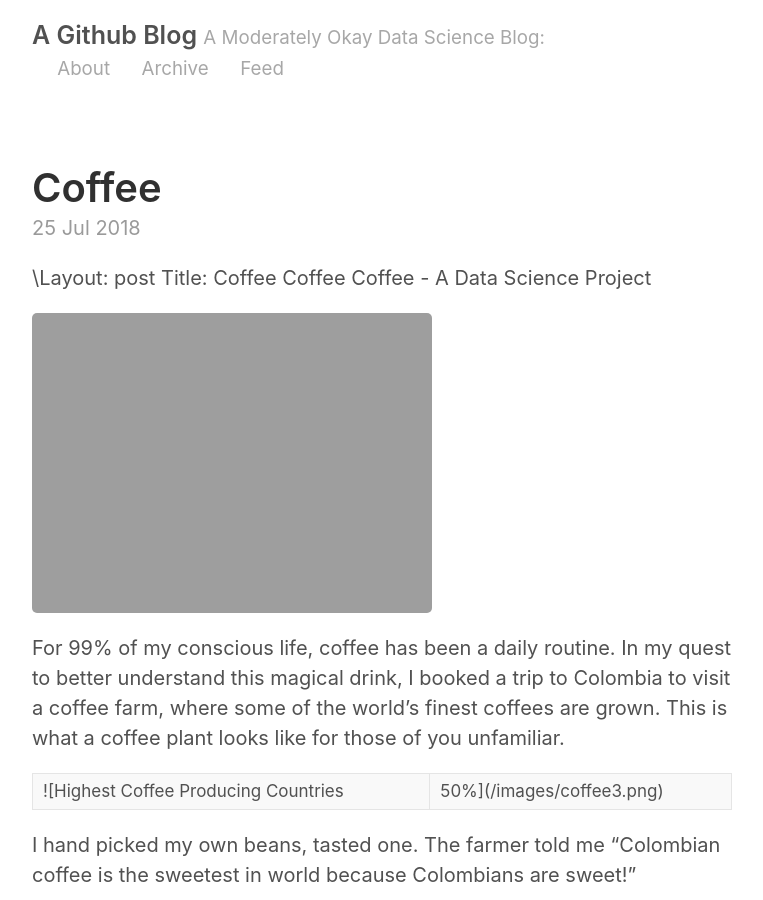
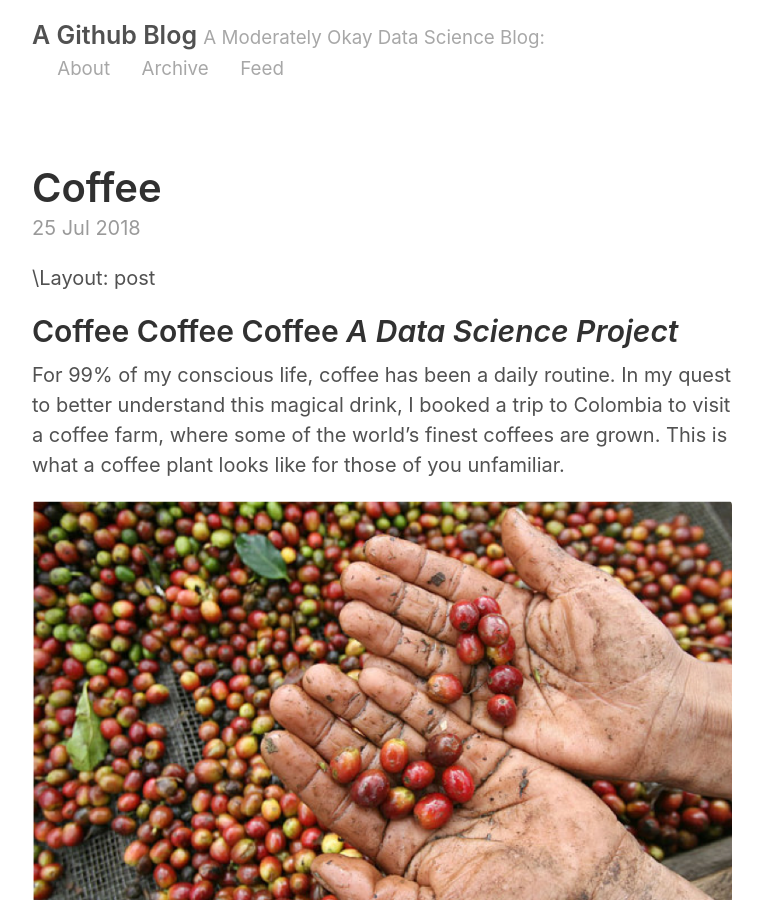
Before and after one commit to bellepeng/bellepeng.github.io, a Jekyll site: the page built from _posts/2018-07-25-Coffee.md, in a window 1280 px wide and 900 px high. Shown: the whole window, without its empty margins (258-1021 px from the left). Built offline with Jekyll 4.4.1, drawn with Linux system fonts in a browser that asks for light colours; our own code applies the rules of GitHub Pages for plain Markdown files.

Commit message:
Belle updating blog 2

```diff
--- a/_posts/2018-07-25-Coffee.md
+++ b/_posts/2018-07-25-Coffee.md
@@ -1,11 +1,10 @@
 \\Layout: post
-Title: Coffee Coffee Coffee - A Data Science Project
 
-![Highest Coffee Producing Countries](/images/coffee1.png = 200x200)
+## Coffee Coffee Coffee   _A Data Science Project_
 
 For 99% of my conscious life, coffee has been a daily routine. In my quest to better understand this magical drink, I booked a trip to Colombia to visit a coffee farm, where some of the world's finest coffees are grown. This is what a coffee plant looks like for those of you unfamiliar.
 
-![Highest Coffee Producing Countries | 50%](/images/coffee3.png)
+![Highest Coffee Producing Countries](/images/coffee3.png)
 
 I hand picked my own beans, tasted one. The farmer told me "Colombian coffee is the sweetest in world because Colombians are sweet!"
 
@@ -52,7 +51,7 @@
 
 These "Good" features are ones that contribute to a higher quality score. These "Bad" features are ones that contribute to a lower quality score.
 
-![Highest Coffee Producing Countries](/images/coffee8-good bad)
+![Highest Coffee Producing Countries](/images/coffee8-good bad.png)
 
 __If I had more time__
 I would incorporate more data, such as the export data to figure out the market share of each coffee farm within their respective countries. I would explore more modelling methods to see if I can improve the prediction rate.
```
Also changed, not shown: images/coffee8-good bad.png.
